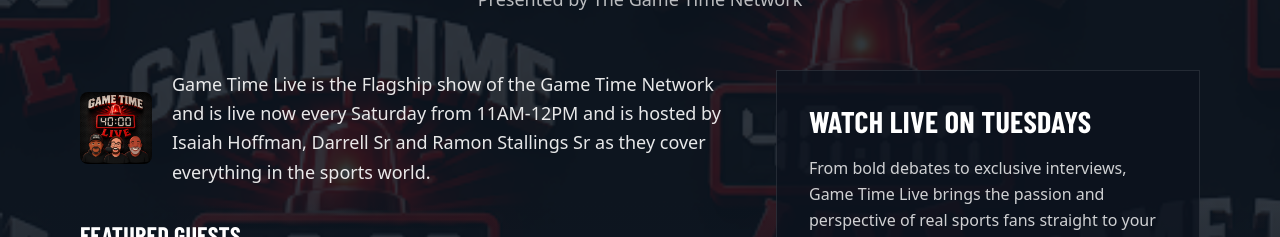
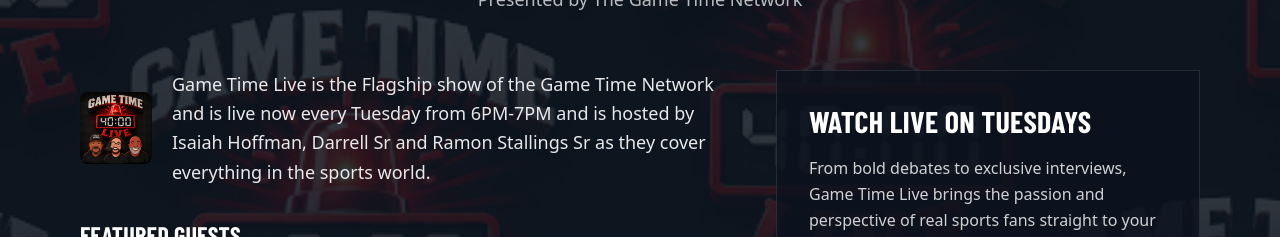
Before and after one commit to EvanWilson9/the-gametime-podcast, a Next.js app: page / in a window 1280 px wide. Shown: the part 2862-3099 px from the top of the page. Built offline with nearby package versions, Linux system fonts and the light colour scheme; a web font is replaced by a local one.

Commit message:
changes incorrect date

```diff
--- a/src/components/Live.tsx
+++ b/src/components/Live.tsx
@@ -56,7 +56,7 @@ const Live = () => {
               />
               <p className="text-lg leading-relaxed text-white/90">
                 Game Time Live is the Flagship show of the Game Time Network and
-                is live now every Saturday from 11AM-12PM and is hosted by
+                is live now every Tuesday from 6PM-7PM and is hosted by
                 Isaiah Hoffman, Darrell Sr and Ramon Stallings Sr as they cover
                 everything in the sports world.
               </p>
```
